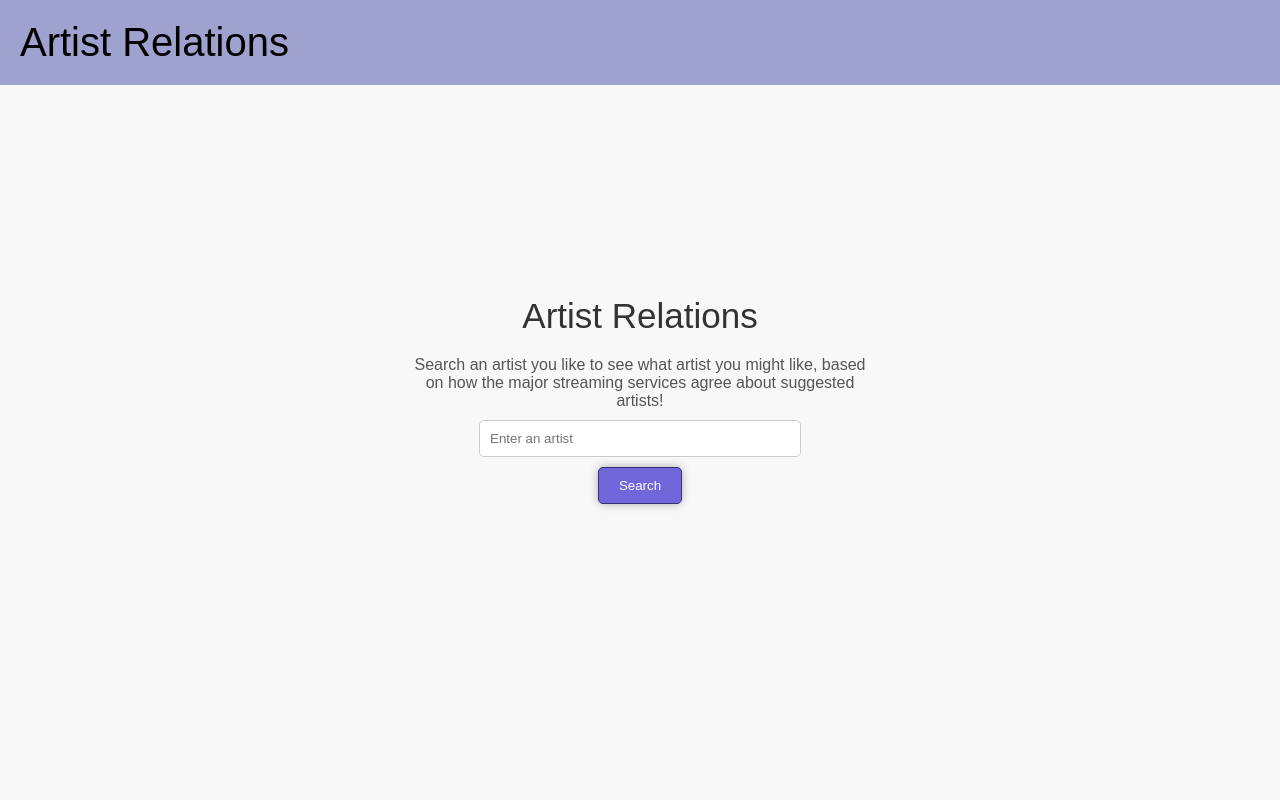
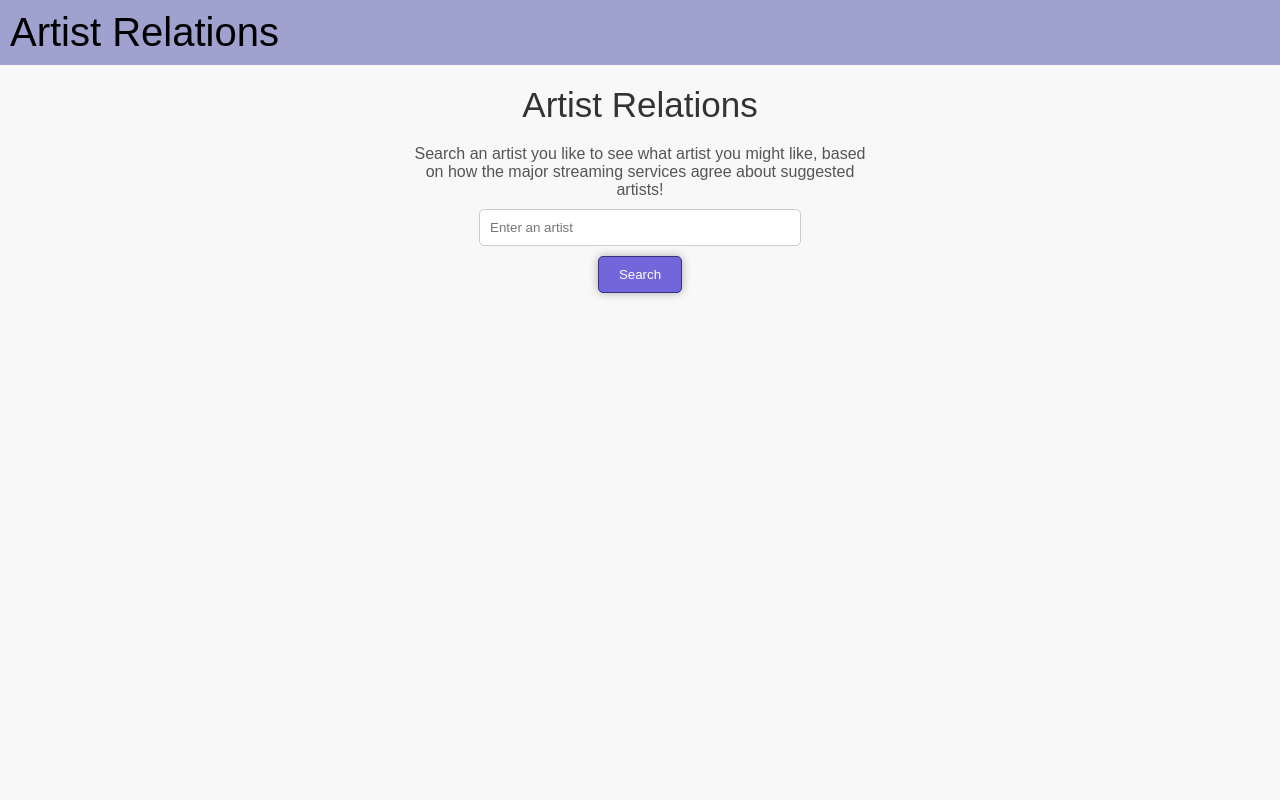
Before and after one commit to ColdWeatherBoyy/artist_relations, a Flask app: page / in a window 1280 px wide. Run offline with Flask 3, Linux system fonts and the light colour scheme.

Commit message:
styling adjustments

```diff
--- a/static/style.css
+++ b/static/style.css
@@ -11,13 +11,10 @@ body {
 }
 
 .header {
-	position: fixed;
-	top: 0;
-	left: 0;
-	z-index: 2;
 	width: 100%;
 	background-color: #9fa1ce;
-	padding: 10px 10px;
+	display: flex;
+	align-items: center;
 }
 
 .header-text {
@@ -26,13 +23,12 @@ body {
 }
 
 .wrapper {
-	height: 100%;
-	/* margin-top: -60px; */
 	display: flex;
 	flex-direction: column;
 	align-items: center;
 	justify-content: center;
 	box-sizing: border-box;
+	padding: 20px;
 }
 
 .center-header {
@@ -147,6 +143,6 @@ body {
 /* Media Query for smaller screens */
 @media screen and (max-width: 768px) {
 	.form-input {
-		width: 100%;
+		width: 200px;
 	}
 }
--- a/templates/index.html
+++ b/templates/index.html
@@ -50,7 +50,7 @@
 				{% endfor %}
 			</div>
 			{% endif %}
-			<script src="{{ url_for('static', filename='script.js' )}}"></script>
 		</div>
+		<script src="{{ url_for('static', filename='script.js' )}}"></script>
 	</body>
 </html>
```
